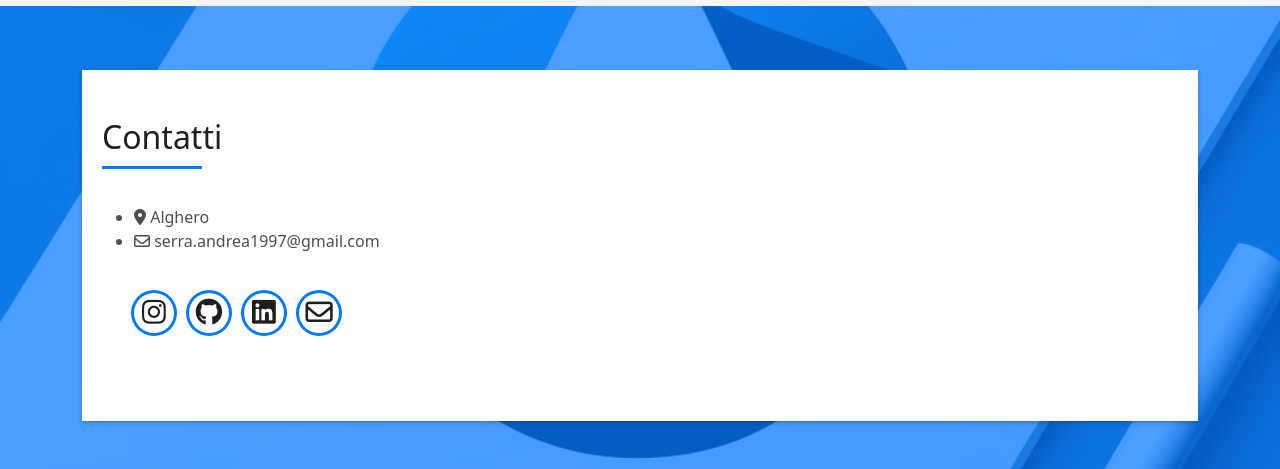
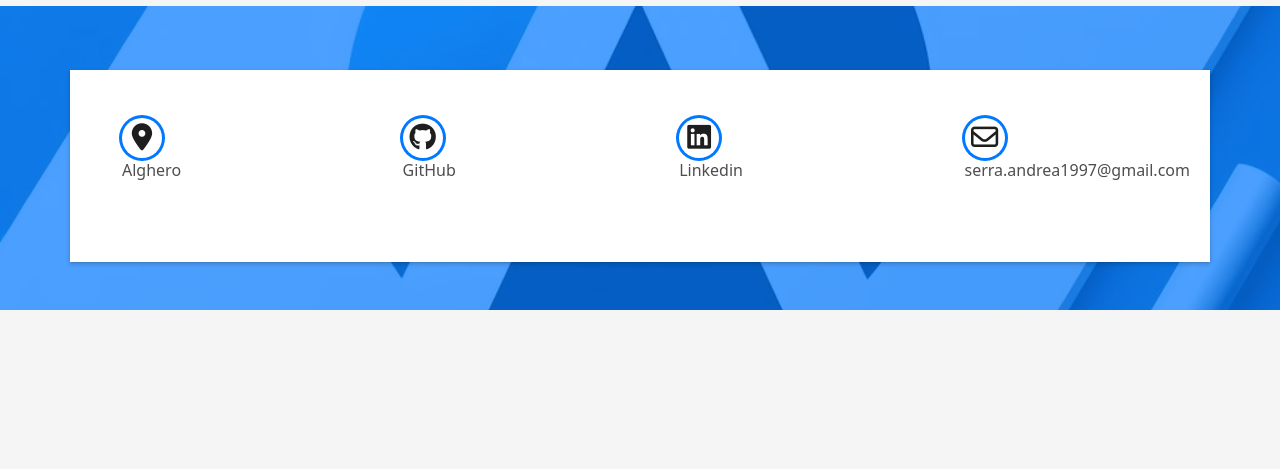
Before and after one commit to Andreaserra1997/Portfolio, a Vue app: page / in a window 1280 px wide. Shown: the part 2627-3096 px from the top of the page. After the commit the page ends 2937 px from the top, so only its background shows below. Built offline with nearby package versions, Linux system fonts and the light colour scheme.

Commit message:
edit footer

```diff
--- a/src/components/Footer.vue
+++ b/src/components/Footer.vue
@@ -1,5 +1,32 @@
 <script>
-export default {};
+export default {
+  data() {
+    return {
+      arrLink: [
+        {
+          icon: "fa-solid fa-location-dot",
+          link: "https://github.com/Andreaserra1997",
+          text: "Alghero",
+        },
+        {
+          icon: "fa-brands fa-github",
+          link: "https://github.com/Andreaserra1997",
+          text: "GitHub",
+        },
+        {
+          icon: "fa-brands fa-linkedin",
+          link: "https://www.linkedin.com/in/andrea-serra-b914ba285/",
+          text: "Linkedin",
+        },
+        {
+          icon: "fa-regular fa-envelope",
+          link: "mailto:serra.andrea1997@gmail.com",
+          text: "serra.andrea1997@gmail.com",
+        },
+      ],
+    };
+  },
+};
 </script>
 
 <template>
@@ -10,56 +37,18 @@ export default {};
     <div class="overlay-mf"></div>
     <div class="container">
       <div class="row">
-        <div class="col-sm-12">
-          <div id="contact" class="box-shadow-full">
-            <div class="col-md-6">
-              <div class="title-box-2 pt-4 pt-md-0">
-                <h5 class="title-left">Contatti</h5>
-              </div>
-              <div class="more-info">
-                <ul class="list-ico">
-                  <li><i class="fa-solid fa-location-dot"></i> Alghero</li>
-                  <li>
-                    <i class="fa-regular fa-envelope"></i>
-                    serra.andrea1997@gmail.com
-                  </li>
-                </ul>
-              </div>
-              <div class="socials">
-                <ul>
-                  <li>
-                    <a href="https://www.instagram.com/serra_andrea_/">
-                      <span class="ico-circle">
-                        <i class="fa-brands fa-instagram"></i>
-                      </span>
-                    </a>
-                  </li>
-                  <li>
-                    <a href="https://github.com/Andreaserra1997">
-                      <span class="ico-circle">
-                        <i class="fa-brands fa-github"></i>
-                      </span>
-                    </a>
-                  </li>
-                  <li>
-                    <a
-                      href="https://www.linkedin.com/in/andrea-serra-b914ba285/"
-                    >
-                      <span class="ico-circle">
-                        <i class="fa-brands fa-linkedin"></i>
-                      </span>
-                    </a>
-                  </li>
-                  <li>
-                    <a href="mailto:serra.andrea1997@gmail.com">
-                      <span class="ico-circle">
-                        <i class="fa-regular fa-envelope"></i>
-                      </span>
-                    </a>
-                  </li>
-                </ul>
-              </div>
-            </div>
+        <div id="contact" class="box-shadow-full">
+          <div class="socials">
+            <ul class="d-flex justify-content-between" style="list-style: none">
+              <li v-for="link in arrLink" :key="link.link">
+                <a :href="link.link">
+                  <div class="ico-circle">
+                    <i :class="link.icon"></i>
+                  </div>
+                </a>
+                <p>{{ link.text }}</p>
+              </li>
+            </ul>
           </div>
         </div>
       </div>
--- a/src/scss/styles.scss
+++ b/src/scss/styles.scss
@@ -344,14 +344,6 @@ a:hover {
   font-size: 1.2rem;
 }
 
-.socials {
-  padding: 1.5rem 0;
-}
-
-.socials ul li {
-  display: inline-block;
-}
-
 .socials .ico-circle {
   height: 40px;
   width: 40px;
```
